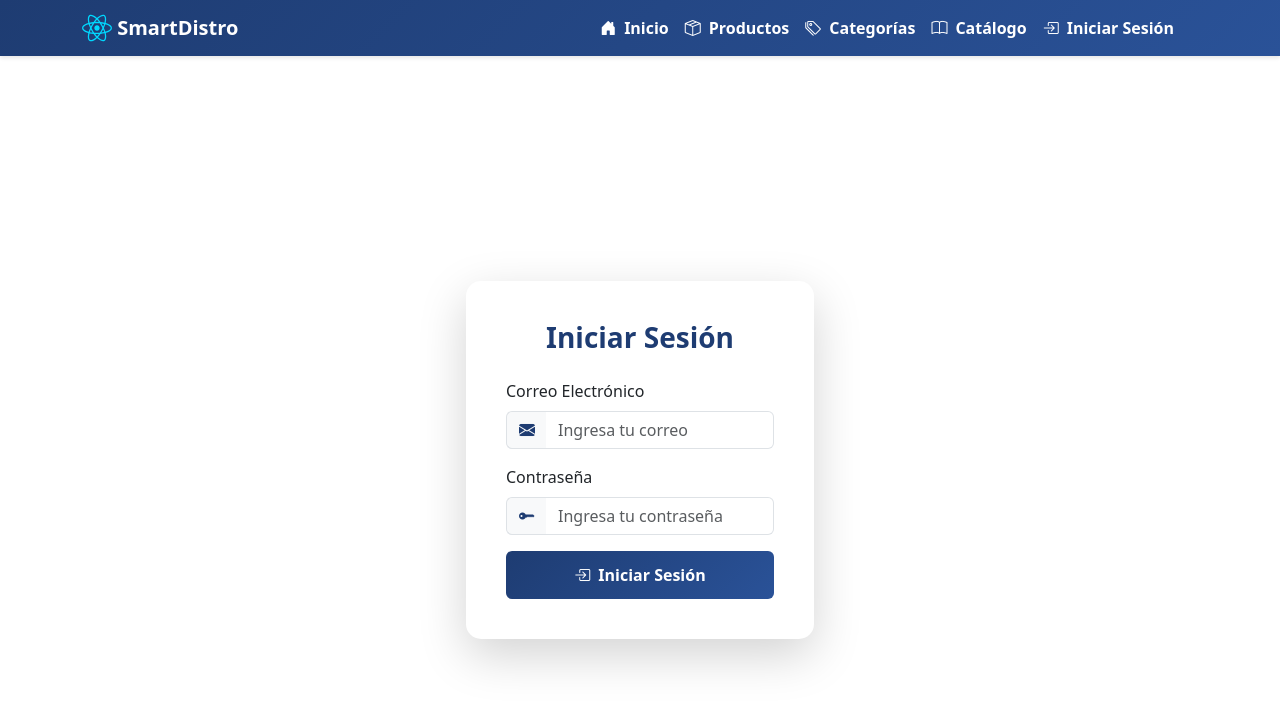
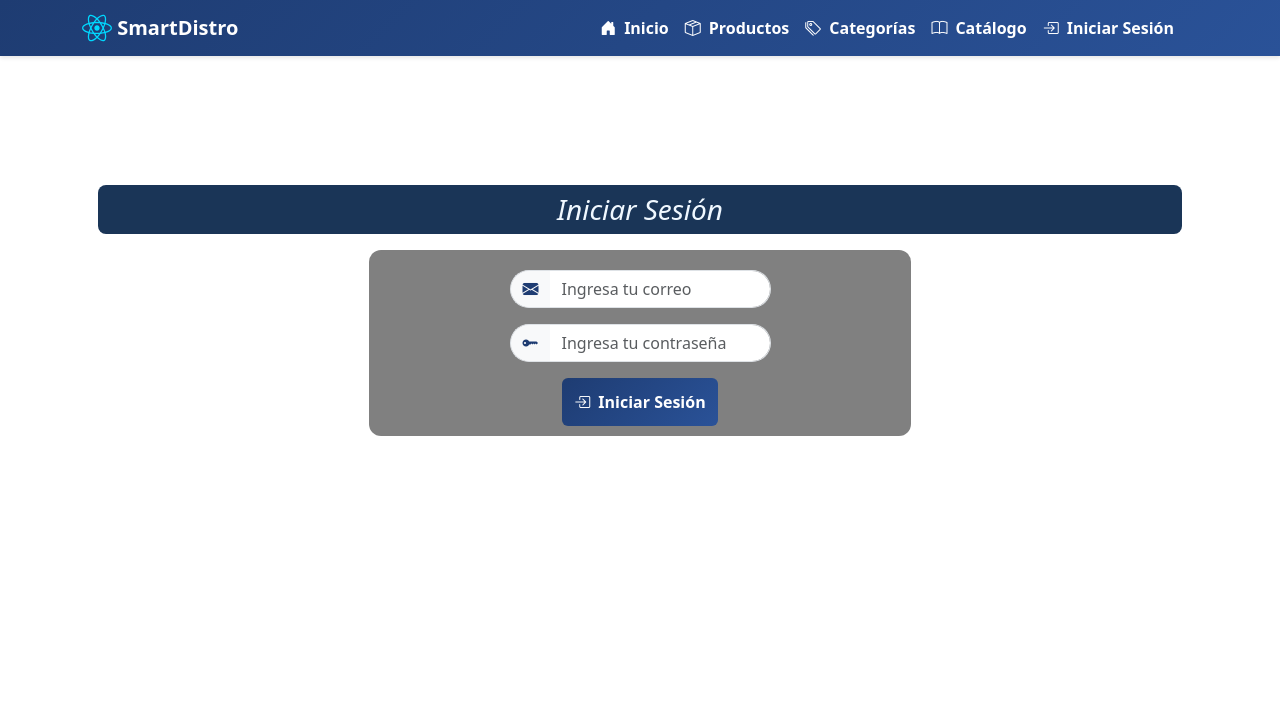
Before and after one commit to LegendCode2025/SmartDistro, a React (Vite) app: page / in a window 1280 px wide. Shown: the top 706 px of the page. Built offline with nearby package versions, Linux system fonts and the light colour scheme; no server answers.

Commit message:
diseño de login

```diff
--- a/src/components/LoginForm.jsx
+++ b/src/components/LoginForm.jsx
@@ -1,39 +1,43 @@
 import React from "react";
 import { Row, Col, Form, Button, Card, Alert, InputGroup } from "react-bootstrap";
-import "../App.css";
+
+import "../components/Styles/Login.css";
 
 const LoginForm = ({ email, password, error, setEmail, setPassword, handleSubmit }) => {
   return (
-    <Row className="w-100 justify-content-center">
-      <Col md={6} lg={5} xl={4}>
-        <Card className="p-4 shadow-lg">
+    <Row style={{marginTop: "-20%"}} className="">
+      <Col>
+
+        <Card className="targetLogin" style={{marginTop: "0%"}}>
           <Card.Body>
-            <h3 className="text-center mb-4 fw-bold color-texto-marca">Iniciar Sesión</h3>
+            <h3 className="TituloSecion"><i>Iniciar Sesión</i></h3>
             {error && <Alert variant="danger">{error}</Alert>}
             <Form onSubmit={handleSubmit}>
-              <Form.Group className="mb-3" controlId="emailUsuario">
-                <Form.Label className="text-start w-100">Correo Electrónico</Form.Label>
+              <Col className="color">
+                <Form.Group className="inputEmail mb-3" controlId="emailUsuario">
                   <InputGroup>
-                  <InputGroup.Text>
-                    <i className="bi bi-envelope-fill"></i>
+                    <InputGroup.Text style={{borderTopLeftRadius: "20px", borderBottomLeftRadius: "20px"}}>
+                      <i className=" bi-envelope-fill"></i>
                     </InputGroup.Text>
                     <Form.Control
+                    style={{borderTopRightRadius: "20px", borderBottomRightRadius: "20px"}}
                       type="email"
                       placeholder="Ingresa tu correo"
                       value={email}
                       onChange={(e) => setEmail(e.target.value)}
                       required
+
                     />
                   </InputGroup>
                 </Form.Group>
 
-              <Form.Group className="mb-3" controlId="contraseñaUsuario">
-                <Form.Label className="text-start w-100">Contraseña</Form.Label>
+                <Form.Group className="inputPass mb-3" controlId="contraseñaUsuario">
                   <InputGroup>
-                  <InputGroup.Text>
-                    <i className="bi bi-key-fill"></i>
+                    <InputGroup.Text style={{borderTopLeftRadius: "20px", borderBottomLeftRadius: "20px"}} >
+                      <i className=" bi-key-fill"></i>
                     </InputGroup.Text>
                     <Form.Control
+                     style={{borderTopRightRadius: "20px", borderBottomRightRadius: "20px"}}
                       type="password"
                       placeholder="Ingresa tu contraseña"
                       value={password}
@@ -41,12 +45,14 @@ const LoginForm = ({ email, password, error, setEmail, setPassword, handleSubmit
                       required
                     />
                   </InputGroup>
+
                 </Form.Group>
-
-              <Button variant="primary" type="submit" className="w-100 btn-login">
-                <i className="bi bi-box-arrow-in-right me-2"></i>
+                <Button variant="primary" type="submit" className="btn-login">
+                <i className=" bi-box-arrow-in-right me-2"></i>
                 Iniciar Sesión
               </Button>
+              </Col>
+
             </Form>
           </Card.Body>
         </Card>
--- /dev/null
+++ b/src/components/Styles/Login.css
@@ -0,0 +1,35 @@
+.targetLogin{
+    background-color: gray;
+
+}
+.TituloSecion{
+    background-color: #1A3557;
+    color: aliceblue;
+    width: 100%;
+    border-radius: 8px;
+    padding-top: 8px;
+    padding-bottom: 8px;
+}
+.inputPass{
+    margin-top: 10px;
+    width: 50%;
+    margin-left: 25%;
+}
+.inputEmail{
+    margin-top: 10px;
+    width: 50%;
+    margin-left: 25%;
+}
+.color{
+    background-color: grey;
+    padding: 10px;
+    margin-top: 16px;
+    margin-bottom: 16px;
+    width: 50%;
+    margin-left: 25%;
+    border-radius: 12px;
+}
+.borderedondoleft{
+    border-top-left-radius: 20 !important;
+
+}
--- a/src/views/Login.jsx
+++ b/src/views/Login.jsx
@@ -6,7 +6,7 @@ import { appfirebase } from "../assets/database/firebaseconfig";
 import { getAuth, signInWithEmailAndPassword } from "firebase/auth";
 import { useAuth } from "../assets/database/authcontext";
 
-import "../App.css";
+import "../components/Styles/Login.css"
 
 const Login = () => {
   const [email, setEmail] = useState("");
@@ -41,7 +41,7 @@ const Login = () => {
   }
 
   return (
-    <Container className="d-flex vh-100 justify-content-center align-items-center">
+    <Container className="">
       <LoginForm
         email={email}
         password={password}
```
Lines whose indentation alone changed are shown as unchanged.
